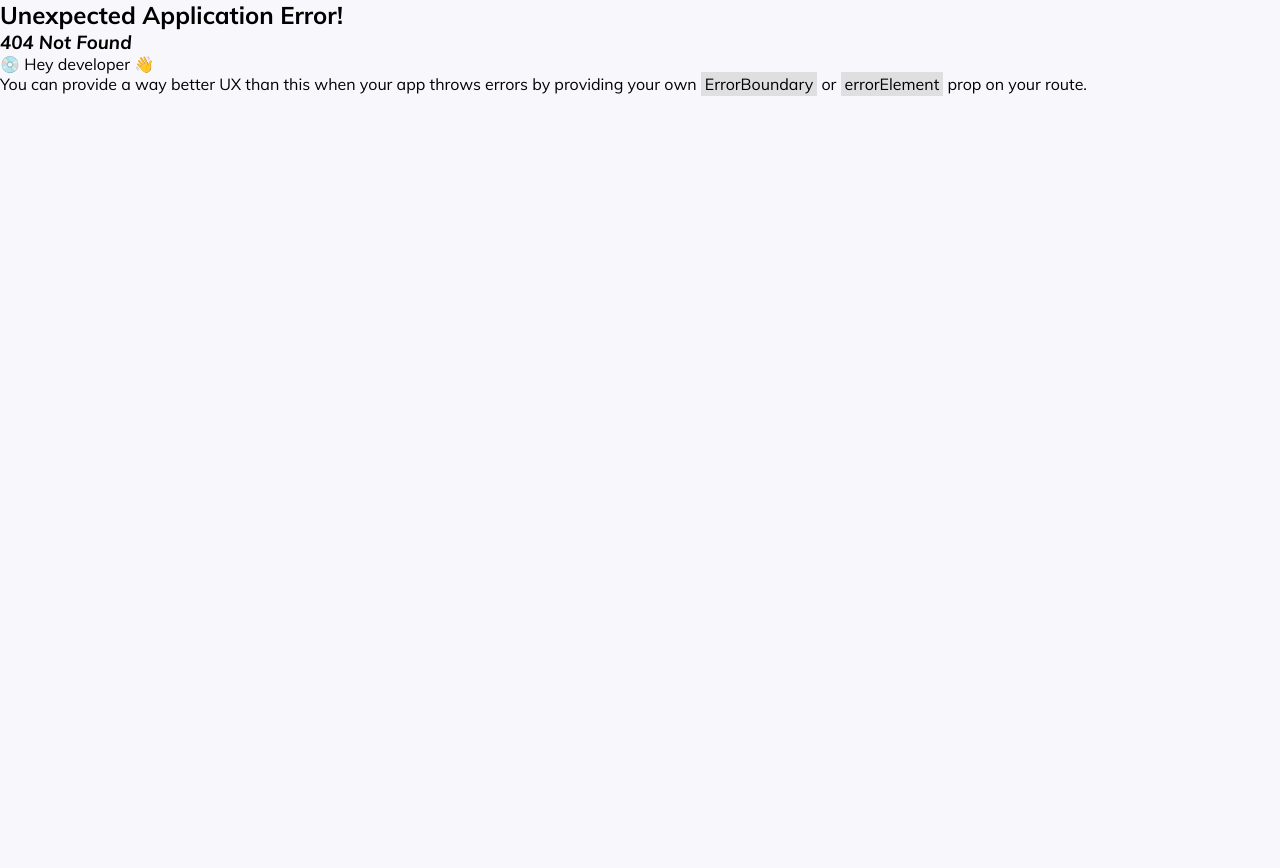
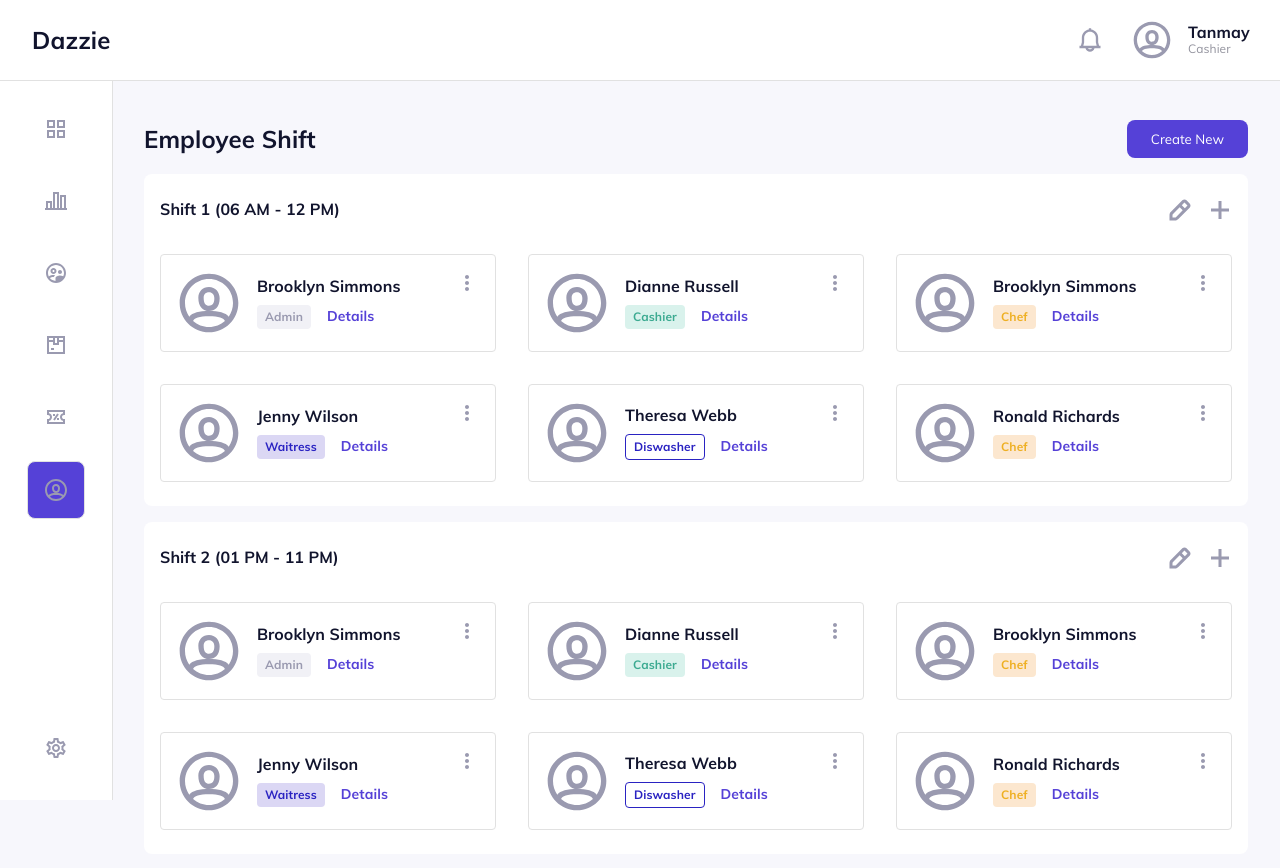
Before and after one commit to tanmaythole/food-admin-portal, a React (Vite) app: page /employees in a window 1280 px wide. Before the commit this address had no page. Shown: the top 868 px of the page. Before the commit the page ends 800 px from the top, so only its background shows below. Built offline with nearby package versions, Linux system fonts and the light colour scheme.

Commit message:
employees shift page added

```diff
--- /dev/null
+++ b/public/data/employeeShift.json
@@ -0,0 +1,111 @@
+{
+  "status": "ok",
+  "data": [
+    {
+      "title": "Shift 1 (06 AM - 12 PM)",
+      "data": [
+        {
+          "name": "Brooklyn Simmons",
+          "role": "Admin",
+          "image": "",
+          "color": "#9A9AB0",
+          "bgColor": "#F1F1F6",
+          "chipType": "fill"
+        },
+        {
+          "name": "Dianne Russell",
+          "role": "Cashier",
+          "image": "",
+          "color": "#3CAA91",
+          "bgColor": "#D9F2EC",
+          "chipType": "fill"
+        },
+        {
+          "name": "Brooklyn Simmons",
+          "role": "Chef",
+          "image": "",
+          "color": "#EEAF22",
+          "bgColor": "#FCE7CF",
+          "chipType": "fill"
+        },
+        {
+          "name": "Jenny Wilson",
+          "role": "Waitress",
+          "image": "",
+          "color": "#2A23C2",
+          "bgColor": "#DBD7F4",
+          "chipType": "fill"
+        },
+        {
+          "name": "Theresa Webb",
+          "role": "Diswasher",
+          "image": "",
+          "color": "#2A23C2",
+          "bgColor": "",
+          "chipType": "outline"
+        },
+        {
+          "name": "Ronald Richards",
+          "role": "Chef",
+          "image": "",
+          "color": "#EEAF22",
+          "bgColor": "#FCE7CF",
+          "chipType": "fill"
+        }
+      ]
+    },
+    {
+      "title": "Shift 2 (01 PM - 11 PM)",
+      "data": [
+        {
+          "name": "Brooklyn Simmons",
+          "role": "Admin",
+          "image": "",
+          "color": "#9A9AB0",
+          "bgColor": "#F1F1F6",
+          "chipType": "fill"
+        },
+        {
+          "name": "Dianne Russell",
+          "role": "Cashier",
+          "image": "",
+          "color": "#3CAA91",
+          "bgColor": "#D9F2EC",
+          "chipType": "fill"
+        },
+        {
+          "name": "Brooklyn Simmons",
+          "role": "Chef",
+          "image": "",
+          "color": "#EEAF22",
+          "bgColor": "#FCE7CF",
+          "chipType": "fill"
+        },
+        {
+          "name": "Jenny Wilson",
+          "role": "Waitress",
+          "image": "",
+          "color": "#2A23C2",
+          "bgColor": "#DBD7F4",
+          "chipType": "fill"
+        },
+        {
+          "name": "Theresa Webb",
+          "role": "Diswasher",
+          "image": "",
+          "color": "#2A23C2",
+          "bgColor": "",
+          "chipType": "outline"
+        },
+        {
+          "name": "Ronald Richards",
+          "role": "Chef",
+          "image": "",
+          "color": "#EEAF22",
+          "bgColor": "#FCE7CF",
+          "chipType": "fill"
+        }
+      ]
+    }
+  ]
+}
--- a/src/constants/icons.ts
+++ b/src/constants/icons.ts
@@ -11,3 +11,5 @@
 export {default as THREE_DOTS_ICON} from "@src/assets/icons/threedots.svg";
 export {default as ARROW_UP_ICON} from "@src/assets/icons/Arrow Up.svg";
 export {default as ARROW_DOWN_ICON} from "@src/assets/icons/Arrow Down.svg";
+export {default as PENCIL_ICON} from "@src/assets/icons/pen.svg";
+export {default as PLUS_ICON} from "@src/assets/icons/plus.svg";
--- /dev/null
+++ b/src/modules/employeesShift/index.tsx
@@ -0,0 +1,35 @@
+import React, { useEffect, useState } from "react";
+
+import Button from "@src/components/button";
+import ShiftCard from "./shiftCard";
+import Typography from "@src/components/typography";
+
+import { EmployeeShiftResponse } from "./types";
+
+import styles from "./style.module.css";
+
+const EmployeesShift: React.FC = () => {
+  const [shiftData, setShiftData] = useState<EmployeeShiftResponse>([]);
+
+  useEffect(() => {
+    fetch("/data/employeeShift.json")
+      .then((res) => res.json())
+      .then((r) => setShiftData(r.data));
+  }, []);
+
+  return (
+    <div>
+      <div className={styles.employeesHeading}>
+        <Typography variant="heading">Employee Shift</Typography>
+        <Button label="Create New" />
+      </div>
+      <div>
+        {shiftData.map((shift, index) => (
+          <ShiftCard key={index} title={shift.title} shiftData={shift.data} />
+        ))}
+      </div>
+    </div>
+  );
+};
+
+export default EmployeesShift;
--- /dev/null
+++ b/src/modules/employeesShift/shiftCard/employeeCard.tsx
@@ -0,0 +1,49 @@
+import React from "react";
+
+import Typography from "@src/components/typography";
+
+import { EmployeeShiftDetails } from "../types";
+import { THREE_DOTS_ICON, USER_ICON } from "@src/constants/icons";
+
+import styles from "../style.module.css";
+
+const EmployeeCard: React.FC<EmployeeShiftDetails> = ({
+  name,
+  image,
+  role,
+  color,
+  bgColor,
+  chipType,
+}) => {
+  const chipStyle = {
+    color: color ? color : "#333333",
+    backgroundColor: bgColor ? bgColor : "transparent",
+    border: chipType === "outline" ? `1px solid ${color}`: "None",
+    borderRadius: 4,
+  };
+
+  return (
+    <div className={styles.employeeCard}>
+      <div className={styles.employeeCardUserContent}>
+        <img
+          src={image ? image : USER_ICON}
+          width={64}
+          height={64}
+          alt={name}
+        />
+        <span className={styles.employeeCardContent}>
+          <Typography variant="title">{name}</Typography>
+          <span className={styles.employeeCardUserContent}>
+            <Typography variant="small" className={styles.chip} style={chipStyle}>
+              {role}
+            </Typography>
+            <Typography variant="text" className={styles.detailsBtn}>Details</Typography>
+          </span>
+        </span>
+      </div>
+      <img src={THREE_DOTS_ICON} />
+    </div>
+  );
+};
+
+export default EmployeeCard;
--- /dev/null
+++ b/src/modules/employeesShift/shiftCard/index.tsx
@@ -0,0 +1,35 @@
+import React from "react";
+
+import EmployeeCard from "./employeeCard";
+import Typography from "@src/components/typography";
+
+import { EmployeeShiftDetails } from "../types";
+import { PENCIL_ICON, PLUS_ICON } from "@src/constants/icons";
+
+import styles from "../style.module.css";
+
+type Props = {
+  title: string;
+  shiftData: EmployeeShiftDetails[];
+};
+
+const ShiftCard: React.FC<Props> = ({ title, shiftData }) => {
+  return (
+    <div className={styles.shiftCard}>
+      <div className={styles.shiftCardHeader}>
+        <Typography variant="title">{title}</Typography>
+        <span className={styles.shiftCardHeaderRight}>
+          <img src={PENCIL_ICON} />
+          <img src={PLUS_ICON} />
+        </span>
+      </div>
+      <div className={styles.shiftCardContent}>
+        {shiftData.map((item, index) => (
+          <EmployeeCard key={item.name + index} {...item} />
+        ))}
+      </div>
+    </div>
+  );
+};
+
+export default ShiftCard;
--- /dev/null
+++ b/src/modules/employeesShift/style.module.css
@@ -0,0 +1,63 @@
+.employeesHeading {
+  display: flex;
+  justify-content: space-between;
+  align-items: center;
+  margin-bottom: 16px;
+}
+.shiftCard {
+  margin: 16px 0;
+  padding: 24px 16px;
+  background-color: var(--bg-primary);
+  border-radius: 8px;
+}
+.shiftCardHeader {
+  display: flex;
+  justify-content: space-between;
+  align-items: center;
+  padding: 0px 0px 32px 0;
+}
+.shiftCardHeaderRight {
+  display: flex;
+  gap: 16px;
+}
+.shiftCardHeaderRight > img {
+  cursor: pointer;
+}
+.shiftCardContent {
+  display: grid;
+  grid-template-columns: repeat(3, 1fr);
+  gap: 32px;
+}
+
+.employeeCard {
+  padding: 16px;
+  background-color: var(--bg-primary);
+  border-radius: 4px;
+  border: 1px solid var(--border-color);
+  display: flex;
+  justify-content: space-between;
+  align-items: start;
+}
+.employeeCardUserContent {
+  display: flex;
+  align-items: center;
+  gap: 16px;
+}
+.employeeCardContent {
+  display: flex;
+  flex-direction: column;
+  gap: 8px;
+}
+.chip {
+  height: 24px;
+  line-height: 24px;
+  text-align: center;
+  padding-left: 8px;
+  padding-right: 8px;
+  font-weight: 700;
+}
+.detailsBtn {
+  font-size: 14px;
+  font-weight: 700;
+  color: var(--primary-color);
+}
--- /dev/null
+++ b/src/modules/employeesShift/types.ts
@@ -0,0 +1,12 @@
+export type EmployeeShiftDetails = {
+  name: string;
+  role: string;
+  image?: string;
+  color: string;
+  bgColor?: string;
+  chipType?: "fill" | "outline";
+}
+export type EmployeeShiftResponse = {
+  title: string;
+  data: EmployeeShiftDetails[];
+}[];
--- a/src/router.tsx
+++ b/src/router.tsx
@@ -2,6 +2,7 @@
 import Coupon from "./modules/coupon";
 import Customers from "./modules/customers";
 import Dashboard from "./modules/dashboard";
+import EmployeesShift from "./modules/employeesShift";
 import OredrsAnalytics from "./modules/ordersAnalytics";
 
 const routerConfig = [
@@ -25,6 +26,10 @@
         path: "/coupons",
         element: <Coupon />,
       },
+      {
+        path: "/employees",
+        element: <EmployeesShift />,
+      },
     ],
   },
 ];
```
